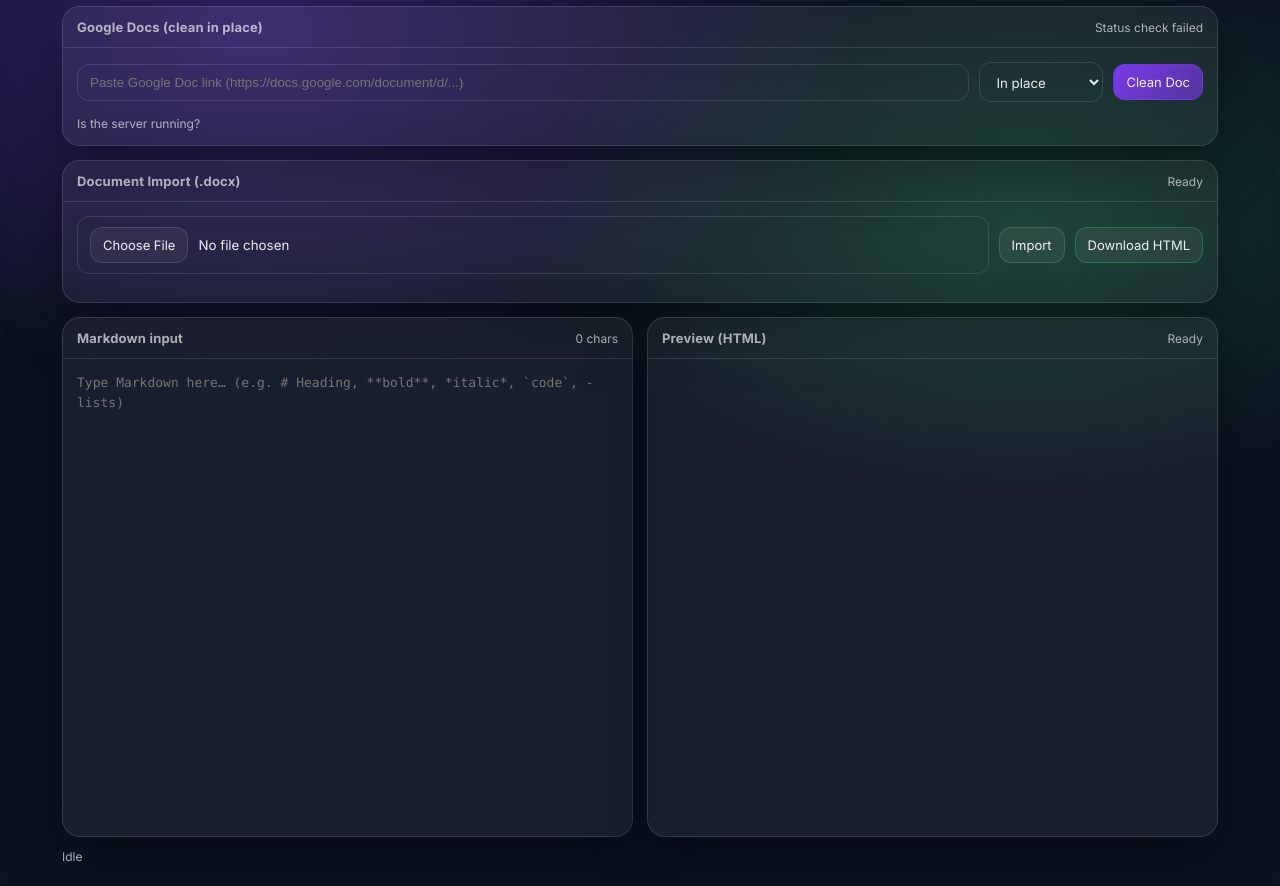
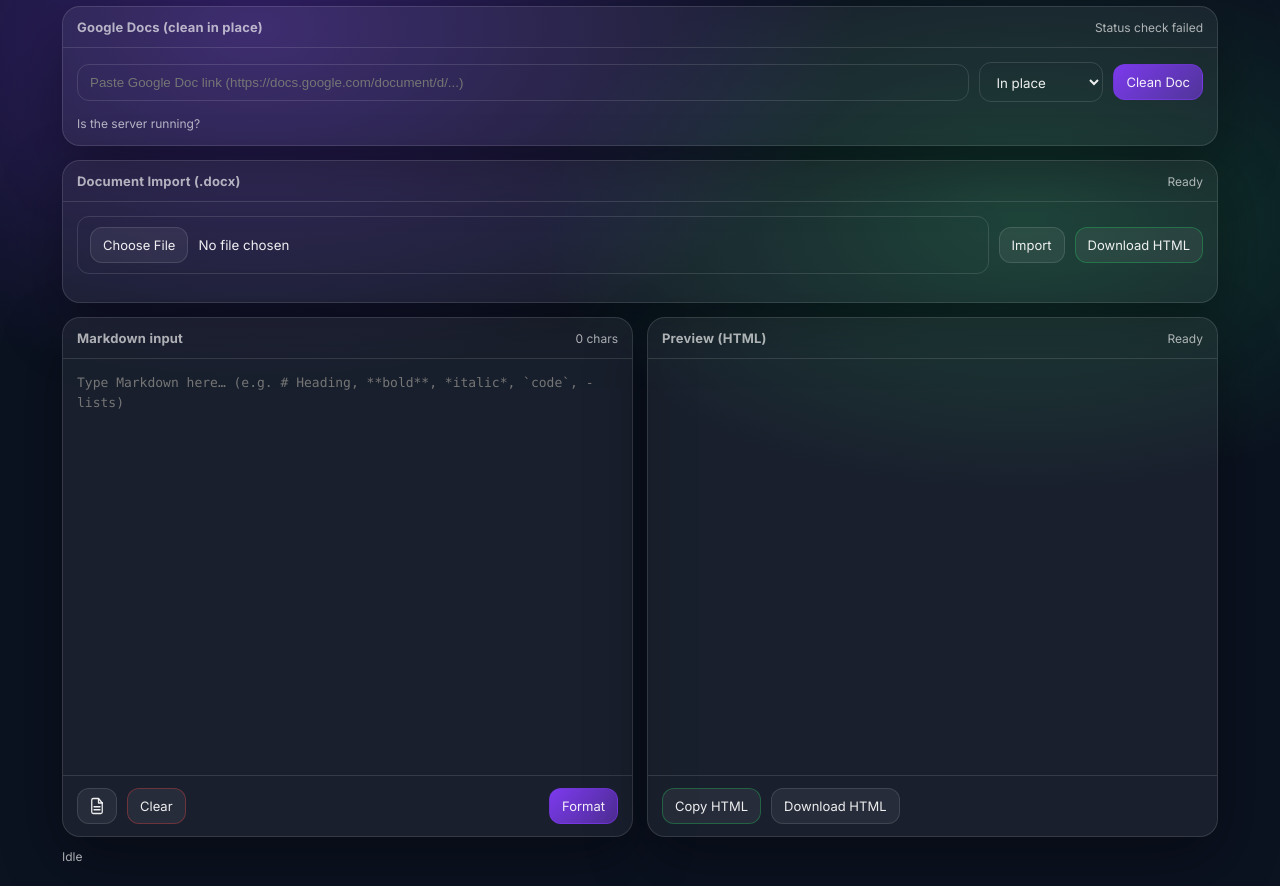
Before and after one commit to beherebhagyesh/Markdown-Formatting-WebApp, a website: page local-deployment/public/index.html in a window 1280 px wide. Shown: the part 68-954 px from the top of the page. Drawn offline with Linux system fonts and the light colour scheme; no server answers; a web font is replaced by a local one.

Commit message:
UI: move action buttons near panels

```diff
--- a/local-deployment/public/index.html
+++ b/local-deployment/public/index.html
@@ -187,6 +187,23 @@
         gap: 10px;
       }
 
+      .panelFooter {
+        padding: 12px 14px;
+        border-top: 1px solid var(--border);
+        display: flex;
+        align-items: center;
+        justify-content: space-between;
+        gap: 10px;
+        flex-wrap: wrap;
+      }
+
+      .panelFooter .group {
+        display: inline-flex;
+        align-items: center;
+        gap: 10px;
+        flex-wrap: wrap;
+      }
+
       .panel header .label {
         font-weight: 650;
         font-size: 13px;
@@ -328,11 +345,6 @@
         <div class="controls">
           <button class="btn" id="googleConnectBtn" type="button">Connect Google</button>
           <button class="btn" id="googleDisconnectBtn" type="button" style="display: none">Disconnect</button>
-          <button class="btn icon" id="sampleBtn" type="button" aria-label="Load sample" title="Load sample"></button>
-          <button class="btn danger" id="clearBtn" type="button">Clear</button>
-          <button class="btn good" id="copyBtn" type="button">Copy HTML</button>
-          <button class="btn" id="downloadBtn" type="button">Download HTML</button>
-          <button class="btn primary" id="formatBtn" type="button">Format</button>
         </div>
       </div>
 
@@ -384,6 +396,15 @@
             <div class="small" id="inputMeta">0 chars</div>
           </header>
           <textarea id="markdownInput" spellcheck="false" placeholder="Type Markdown here… (e.g. # Heading, **bold**, *italic*, `code`, - lists)"></textarea>
+          <div class="panelFooter">
+            <div class="group">
+              <button class="btn icon" id="sampleBtn" type="button" aria-label="Load sample" title="Load sample"></button>
+              <button class="btn danger" id="clearBtn" type="button">Clear</button>
+            </div>
+            <div class="group">
+              <button class="btn primary" id="formatBtn" type="button">Format</button>
+            </div>
+          </div>
         </section>
 
         <section class="panel">
@@ -392,6 +413,12 @@
             <div class="small" id="previewMeta">Ready</div>
           </header>
           <div class="preview" id="preview"></div>
+          <div class="panelFooter">
+            <div class="group">
+              <button class="btn good" id="copyBtn" type="button">Copy HTML</button>
+              <button class="btn" id="downloadBtn" type="button">Download HTML</button>
+            </div>
+          </div>
         </section>
       </div>
 
```
